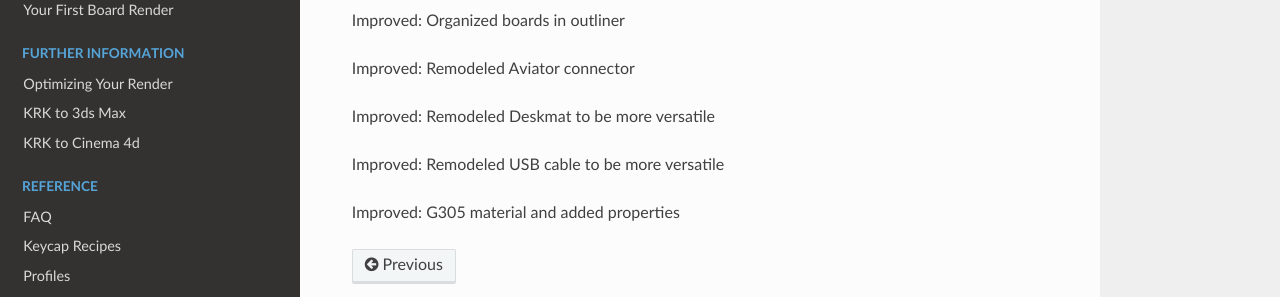
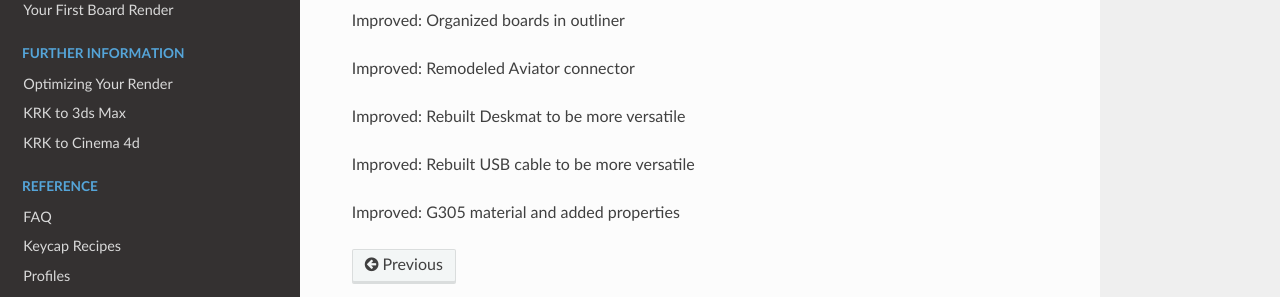
Before and after one commit to imperfectlink/KeyboardRenderKit, a Sphinx documentation site: the page built from docs/source/releases.rst, in a window 1280 px wide and 900 px high, scrolled down 1065 px. Shown: the part 486-783 px from the top of the window. Built offline with Sphinx 7.4.7 and the Read the Docs theme 2.0.0, drawn with Linux system fonts in a browser that asks for light colours.

Commit message:
Update releases.rst

```diff
--- a/docs/source/releases.rst
+++ b/docs/source/releases.rst
@@ -64,8 +64,8 @@ Improved: Organized boards in outliner
 
 Improved: Remodeled Aviator connector
 
-Improved: Remodeled Deskmat to be more versatile
+Improved: Rebuilt Deskmat to be more versatile
 
-Improved: Remodeled USB cable to be more versatile
+Improved: Rebuilt USB cable to be more versatile
 
 Improved: G305 material and added properties
```
